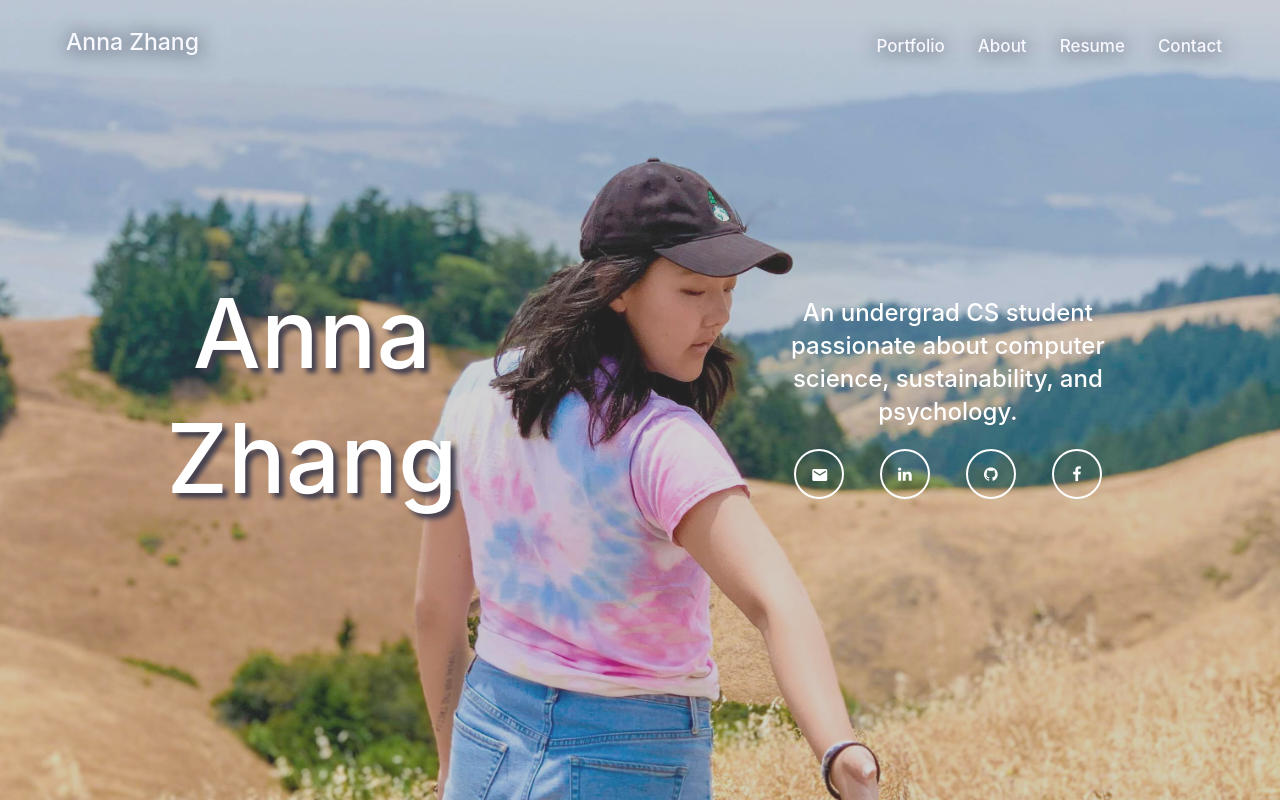
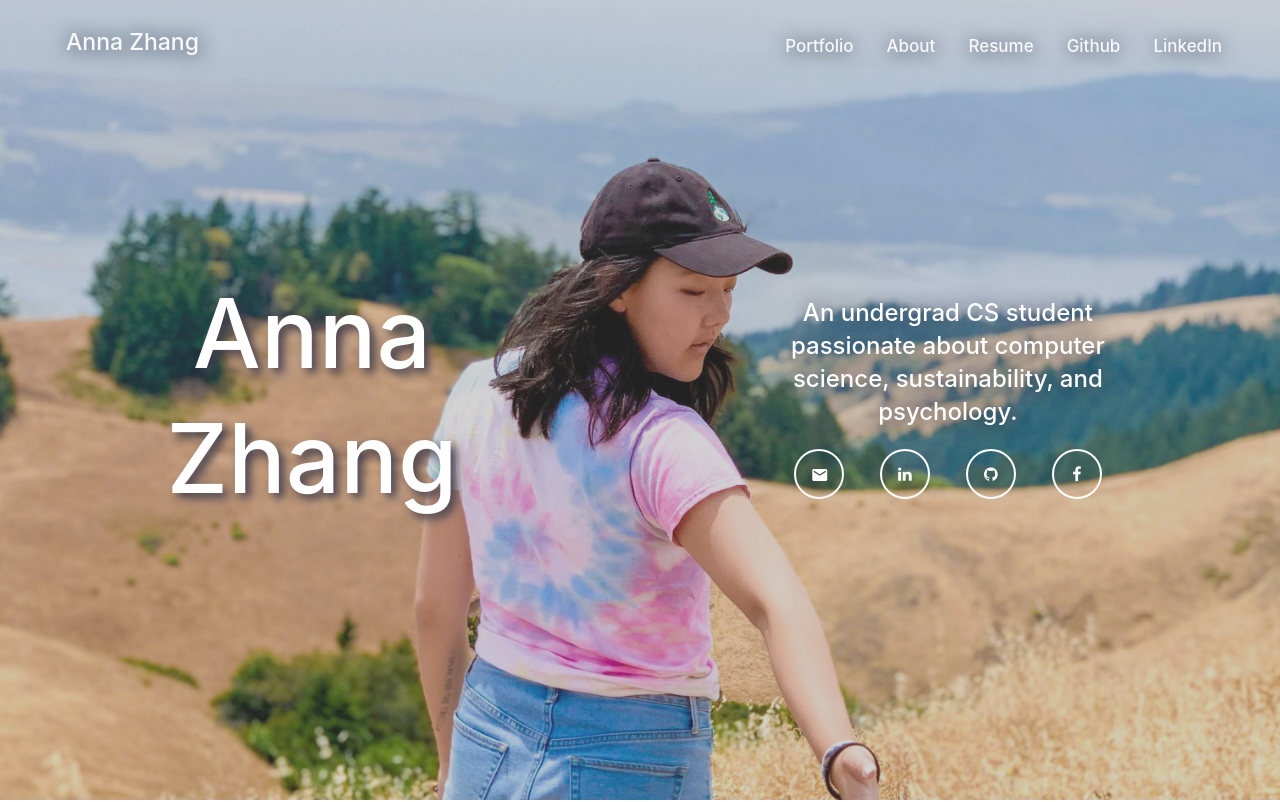
Before and after one commit to annazhang2002/annazhang2002.github.io, a React (Create React App) app: page /#/ in a window 1280 px wide. Shown: the top 802 px of the page. Built offline with nearby package versions, Linux system fonts and the light colour scheme.

Commit message:
added about page

```diff
--- a/package.json
+++ b/package.json
@@ -10,6 +10,8 @@
 		"react": "^16.13.1",
 		"react-bootstrap": "^1.0.1",
 		"react-dom": "^16.13.1",
+		"react-grid-gallery": "^0.5.5",
+		"react-photo-gallery": "^8.0.0",
 		"react-router-dom": "^5.2.0",
 		"react-scripts": "3.4.1"
 	},
--- a/src/colors.js
+++ b/src/colors.js
@@ -1,6 +1,6 @@
 export default {
 	darkest: '#272635',
-	accent: '#c717fc',
+	accent: '#7389FF',
 	lightest: '#F8F8FF',
 	dark: '',
 	lightBlue: '#C5E0FF',
--- a/src/components/Footer.js
+++ b/src/components/Footer.js
@@ -17,7 +17,7 @@ const Footer = () => {
 					<h2>anna.zhang@yale.edu</h2>
 				</div>
 
-				<Socials />
+				<Socials color={Colors.black} />
 			</div>
 		</div>
 	);
@@ -25,9 +25,9 @@ const Footer = () => {
 
 const styles = {
 	footer: {
-		backgroundColor: Colors.darkest,
+		backgroundColor: Colors.lightest,
 		height: '220px',
-		color: Colors.white
+		color: Colors.black
 	},
 	dottech: {
 		bottom: '1%',
--- a/src/components/Header.js
+++ b/src/components/Header.js
@@ -62,7 +62,7 @@ class Header extends Component {
 								to="/"
 								style={styles.navLink}
 								className="nav-link"
-								onClick={() => window.scrollTo('#portfolio')}
+								onClick={() => window.scrollTo(0, 650)}
 							>
 								Portfolio
 							</Link>
@@ -82,14 +82,22 @@ class Header extends Component {
 							>
 								Resume
 							</a>
-							<Link
-								to="/contact"
-								style={styles.navLink}
+							<a
+								href="https://github.com/annazhang2002"
+								target="_blank"
+								style={(styles.navLink, { color: Colors.lightest })}
 								className="nav-link"
-								onClick={() => window.scrollTo(0, 0)}
 							>
-								Contact
-							</Link>
+								Github
+							</a>
+							<a
+								href="https://www.linkedin.com/in/annazhang2002/"
+								target="_blank"
+								style={(styles.navLink, { color: Colors.lightest })}
+								className="nav-link"
+							>
+								LinkedIn
+							</a>
 						</Nav>
 					</Navbar.Collapse>
 				</Navbar>
--- /dev/null
+++ b/src/components/Job.js
@@ -0,0 +1,22 @@
+import React, { Component } from 'react';
+import '../style.css';
+
+import Colors from '../colors';
+
+const Job = (props) => {
+	return (
+		<div style={{ width: '100%' }}>
+			<div className="my-container between">
+				<h3>{props.company}</h3>
+				<h4>{props.years}</h4>
+			</div>
+			<div className="my-container between">
+				<h5>{props.position}</h5>
+			</div>
+		</div>
+	);
+};
+
+const styles = {};
+
+export default Job;
--- a/src/components/Socials.js
+++ b/src/components/Socials.js
@@ -3,15 +3,26 @@ import '../style.css';
 
 import Colors from '../colors';
 
-const Socials = () => {
+const Socials = (props) => {
+	const styles = {
+		icon: {
+			color: props.color,
+			borderColor: props.color
+		},
+		email: {
+			fontSize: '18px',
+			color: props.color,
+			borderColor: props.color
+		}
+	};
 	return (
 		<div className="my-container space">
-			<i class="material-icons fa" style={{ fontSize: '18px' }}>
+			<i class="material-icons fa" style={styles.email}>
 				email
 			</i>
-			<a href="#" class="fa fa-linkedin" />
-			<a href="#" class="fa fa-github" />
-			<a href="#" class="fa fa-facebook" />
+			<a href="#" style={styles.icon} class="fa fa-linkedin" />
+			<a href="#" style={styles.icon} class="fa fa-github" />
+			<a href="#" style={styles.icon} class="fa fa-facebook" />
 		</div>
 	);
 };
--- a/src/screens/About.js
+++ b/src/screens/About.js
@@ -1,5 +1,6 @@
 import React from 'react';
 import { Carousel, Row, Col } from 'react-bootstrap';
+import Gallery from 'react-grid-gallery';
 import { Link } from 'react-router-dom';
 import '../style.css';
 import Colors from '../colors';
@@ -8,19 +9,150 @@ import Header from '../components/Header';
 import Socials from '../components/Socials';
 import Tag from '../components/Tag';
 import Footer from '../components/Footer';
+import Job from '../components/Job';
+import Resume from '../images/resume.pdf';
 
-import pills2me from '../images/projects/pills2me-web.png';
-import ccsg from '../images/projects/ccsg-greenbiz.png';
-import fcss from '../images/projects/fcss.png';
+import headshot from '../images/headshot.png';
 
 const Homepage = () => (
 	<div className="center-text">
 		<Header solid={true} />
-
+		<div className="section" style={styles.topSection}>
+			<Row>
+				<Col md={6}>
+					<img src={headshot} className="full-img" />
+				</Col>
+				<Col md={6} className="my-container center column-dir" style={styles.bio}>
+					<h1 style={styles.helloText}>Hi, I'm Anna!</h1>
+					<h4>
+						a;lj;lj oij oij ojoij ojojsdof joiawjeojaosdj oawijef oajsf ojwaeof joa jfoiwejf aosjfoi
+						wiejfsanoahego ;h；
+					</h4>
+					<Socials color={Colors.accent} />
+				</Col>
+			</Row>
+		</div>
+		<div className="section" style={styles.gallery}>
+			<h1 className="section-heading">What I Like to Do</h1>
+			<Gallery images={images} enableImageSelection={false} />
+		</div>
+		<div className="section">
+			<div style={styles.workContainer} className="shadow">
+				<h1 className="section-heading">
+					<a href={Resume} target="_blank">
+						My Work Experience
+					</a>
+				</h1>
+				<div className="my-container center column-dir">
+					<Job company="Pills2Me" years="May 2020 - present" position="Software Engineering Intern" />
+				</div>
+			</div>
+		</div>
 		<Footer />
 	</div>
 );
 
-const styles = {};
+const photos = [
+	{
+		src: 'https://c7.staticflickr.com/9/8106/28941228886_86d1450016_b.jpg',
+		thumbnail: 'https://c7.staticflickr.com/9/8106/28941228886_86d1450016_n.jpg',
+		thumbnailWidth: 271,
+		thumbnailHeight: 320,
+		caption: 'Orange Macro (Tom Eversley - isorepublic.com)'
+	},
+	{
+		src: 'https://c3.staticflickr.com/9/8583/28354353794_9f2d08d8c0_b.jpg',
+		thumbnail: 'https://c3.staticflickr.com/9/8583/28354353794_9f2d08d8c0_n.jpg',
+		thumbnailWidth: 320,
+		thumbnailHeight: 190,
+		caption: '286H (gratisography.com)'
+	},
+	{
+		src: 'https://c7.staticflickr.com/9/8569/28941134686_d57273d933_b.jpg',
+		thumbnail: 'https://c7.staticflickr.com/9/8569/28941134686_d57273d933_n.jpg',
+		thumbnailWidth: 320,
+		thumbnailHeight: 148,
+		caption: '315H (gratisography.com)'
+	},
+	{
+		src: 'https://c6.staticflickr.com/9/8342/28897193381_800db6419e_b.jpg',
+		thumbnail: 'https://c6.staticflickr.com/9/8342/28897193381_800db6419e_n.jpg',
+		thumbnailWidth: 320,
+		thumbnailHeight: 213,
+		caption: '201H (gratisography.com)'
+	},
+	{
+		src: 'https://c2.staticflickr.com/9/8239/28897202241_1497bec71a_b.jpg',
+		thumbnail: 'https://c2.staticflickr.com/9/8239/28897202241_1497bec71a_n.jpg',
+		thumbnailWidth: 248,
+		thumbnailHeight: 320,
+		caption: 'Big Ben (Tom Eversley - isorepublic.com)'
+	},
+	{
+		src: 'https://c1.staticflickr.com/9/8785/28687743710_870813dfde_h.jpg',
+		thumbnail: 'https://c1.staticflickr.com/9/8785/28687743710_3580fcb5f0_n.jpg',
+		thumbnailWidth: 320,
+		thumbnailHeight: 113,
+		caption: 'Red Zone - Paris (Tom Eversley - isorepublic.com)'
+	},
+	{
+		src: 'https://c6.staticflickr.com/9/8520/28357073053_cafcb3da6f_b.jpg',
+		thumbnail: 'https://c6.staticflickr.com/9/8520/28357073053_cafcb3da6f_n.jpg',
+		thumbnailWidth: 313,
+		thumbnailHeight: 320,
+		caption: 'Wood Glass (Tom Eversley - isorepublic.com)'
+	},
+	{
+		thumbnail: 'https://c8.staticflickr.com/9/8104/28973555735_ae7c208970_n.jpg',
+		thumbnailWidth: 320,
+		thumbnailHeight: 213,
+		caption: 'Flower Interior Macro (Tom Eversley - isorepublic.com)'
+	}
+];
+
+const styles = {
+	topSection: {
+		marginTop: '50px'
+	},
+	helloText: {
+		fontSize: '110px'
+	},
+	bio: {
+		paddingLeft: '50px',
+		paddingRight: '50px'
+	},
+	gallery: {
+		display: 'block',
+		minHeight: '1px',
+		overflow: 'auto'
+	},
+	imgCaption: {
+		backgroundColor: 'rgba(0, 0, 0, 0.8)',
+		height: '100%',
+		overflow: 'hidden',
+		position: 'absolute',
+		bottom: '0',
+		width: '100%',
+		color: 'white',
+		padding: '2px',
+		fontSize: '90%',
+		display: 'flex',
+		alignItems: 'center',
+		justifyContent: 'center'
+	},
+	workContainer: {
+		padding: '5%',
+		border: '2px solid black'
+	}
+};
+
+const images = photos.map((i) => {
+	i.customOverlay = (
+		<div style={styles.imgCaption}>
+			<div>{i.caption}</div>
+		</div>
+	);
+	return i;
+});
 
 export default Homepage;
--- a/src/screens/Homepage.js
+++ b/src/screens/Homepage.js
@@ -26,7 +26,7 @@ const Homepage = () => (
 					<p style={styles.bio}>
 						An undergrad CS student passionate about computer science, sustainability, and psychology.
 					</p>
-					<Socials />
+					<Socials color={Colors.white} />
 				</div>
 			</div>
 		</div>
@@ -215,7 +215,8 @@ const styles = {
 	},
 	heroText: {
 		width: '35%',
-		color: Colors.white
+		color: Colors.white,
+		textShadow: '1px 1px 20px #272635'
 	},
 	bio: {
 		fontWeight: '500',
@@ -226,7 +227,7 @@ const styles = {
 		fontSize: '96px',
 		lineHeight: '117px',
 		color: Colors.white,
-		textShadow: '5px 5px 5px #423F4E'
+		textShadow: '5px 5px 10px #423F4E'
 	},
 	carouselInfoContainer: {
 		padding: '50px',
@@ -236,7 +237,8 @@ const styles = {
 		padding: '40px',
 		margin: '10px',
 		border: '2px solid ',
-		borderColor: Colors.lightBlue
+		borderColor: Colors.lightBlue,
+		boxShadow: '2px 5px 8px #888888'
 	},
 	cardImg: {
 		marginBottom: '30px'
--- a/src/style.css
+++ b/src/style.css
@@ -11,6 +11,11 @@
 	padding-right: 15%;
 	background-color: white;
 	color: black;
+}
+
+/* section heading */
+.section-heading {
+	margin-bottom: 40px;
 }
 
 /* body background color */
@@ -102,6 +107,7 @@ a:hover {
 	width: 100%;
 	background-image: linear-gradient(rgba(109, 109, 109, 0.3), rgba(109, 109, 109, 0.3)), url("images/heroimage.jpg");
 	background-repeat: no-repeat;
+	background-attachment: fixed;
 	min-height: 100vh;
 	padding: 0px;
 	background-position: center;
```
Also changed, not shown: 2 other files (tests, documents, lock files or other folders).
